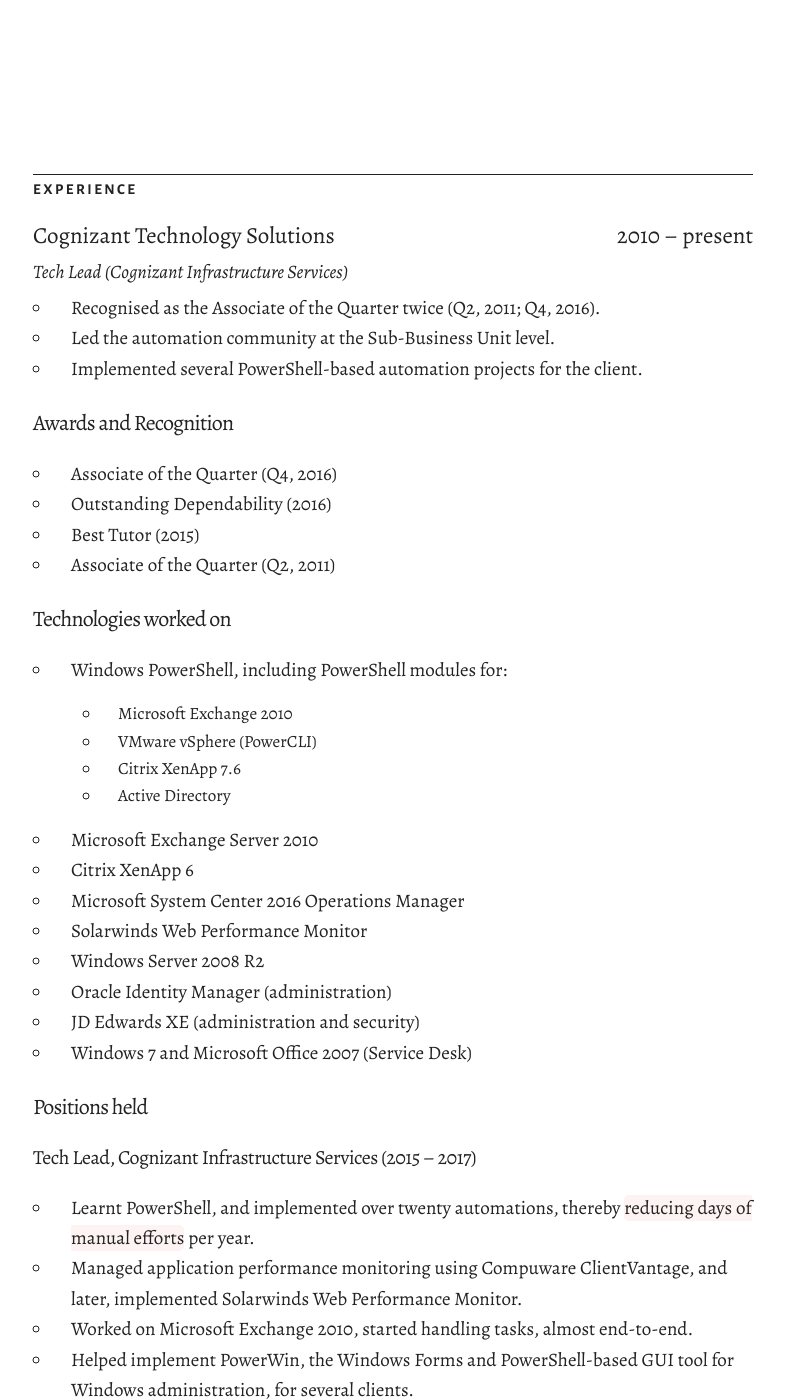
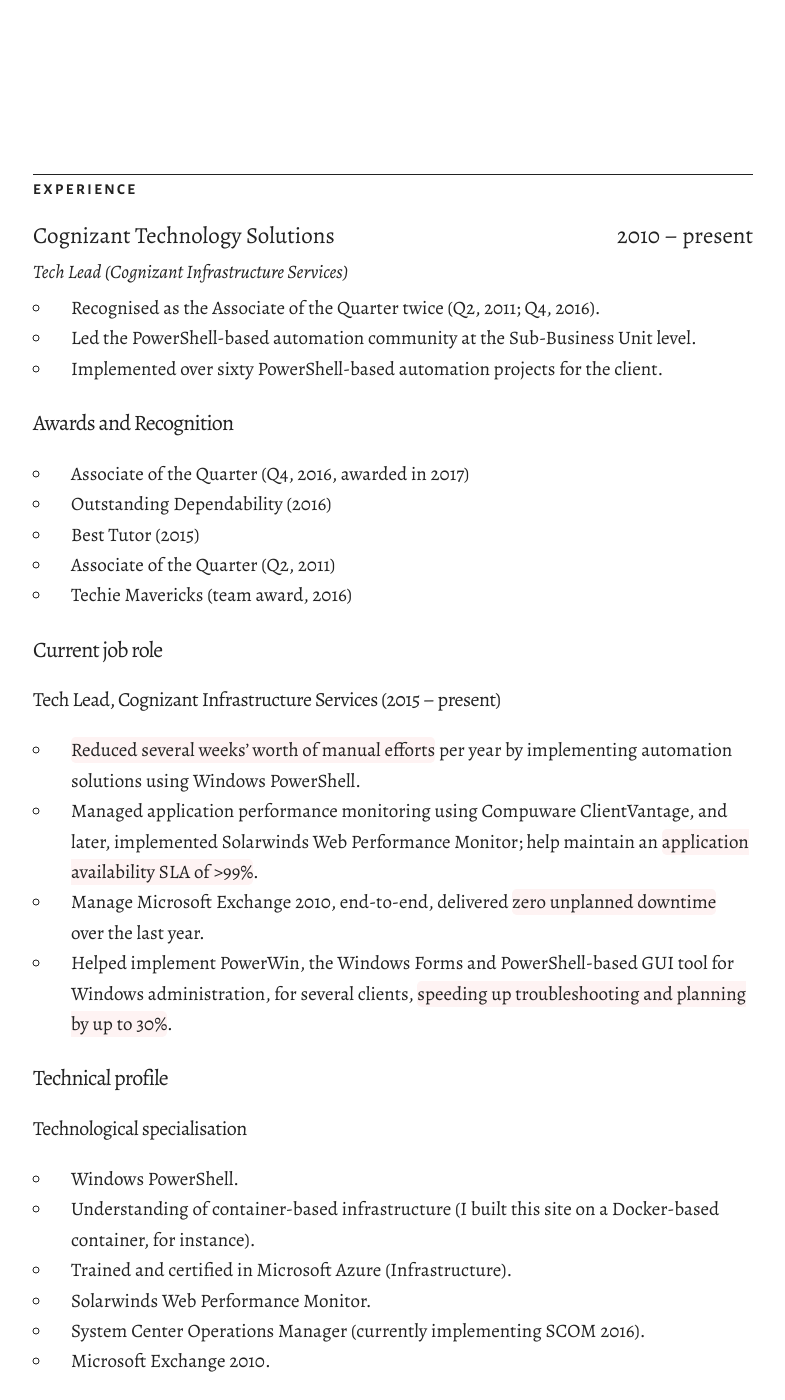
Before and after one commit to theramiyer/resume, a Jekyll site: the page built from _posts/2010-07-21-cognizant-technology-solutions.md, in a window 1280 px wide and 1400 px high. Shown: the whole window, without its empty margins (247-1032 px from the left). Built offline with Jekyll 4.4.1, drawn with Linux system fonts in a browser that asks for light colours; nearby versions of some CDN libraries; some of the changed text lies outside the part shown.

Commit message:
Refresh the Cognizant post

```diff
--- a/_posts/2010-07-21-cognizant-technology-solutions.md
+++ b/_posts/2010-07-21-cognizant-technology-solutions.md
@@ -9,18 +9,39 @@
 ---
 
 - Recognised as the Associate of the Quarter twice (Q2, 2011; Q4, 2016).
-- Led the automation community at the Sub-Business Unit level.
-- Implemented several PowerShell-based automation projects for the client.
+- Led the PowerShell-based automation community at the Sub-Business Unit level.
+- Implemented over sixty PowerShell-based automation projects for the client.
 <!--more-->
 
 #### Awards and Recognition
 
-- Associate of the Quarter (Q4, 2016)
+- Associate of the Quarter (Q4, 2016, awarded in 2017)
 - Outstanding Dependability (2016)
 - Best Tutor (2015)
 - Associate of the Quarter (Q2, 2011)
+- Techie Mavericks (team award, 2016)
 
-#### Technologies worked on
+#### Current job role
+
+##### Tech Lead, Cognizant Infrastructure Services (2015 -- present)
+
+- **Reduced several weeks' worth of manual efforts** per year by implementing automation solutions using Windows PowerShell.
+- Managed application performance monitoring using Compuware ClientVantage, and later, implemented Solarwinds Web Performance Monitor; help maintain an **application availability SLA of >99%**.
+- Manage Microsoft Exchange&nbsp;2010, end-to-end, delivered **zero unplanned downtime** over the last year.
+- Helped implement PowerWin, the Windows Forms and PowerShell-based GUI tool for Windows administration, for several clients, **speeding up troubleshooting and planning by up to 30%**.
+
+#### Technical profile
+
+##### Technological specialisation
+
+- Windows PowerShell.
+- Understanding of container-based infrastructure (I built this site on a Docker-based container, for instance).
+- Trained and certified in Microsoft Azure (Infrastructure).
+- Solarwinds Web Performance Monitor.
+- System Center Operations Manager (currently implementing SCOM&nbsp;2016).
+- Microsoft Exchange&nbsp;2010.
+
+##### Technologies worked on
 
 - Windows PowerShell, including PowerShell modules for:
   - Microsoft Exchange 2010
@@ -28,22 +49,15 @@
   - Citrix XenApp&nbsp;7.6
   - Active Directory
 - Microsoft Exchange Server&nbsp;2010
+- Solarwinds Web Performance Monitor
+- Microsoft System Center&nbsp;2016 Operations Manager
+- Windows Server 2008&nbsp;R2
 - Citrix XenApp&nbsp;6
-- Microsoft System Center&nbsp;2016 Operations Manager
-- Solarwinds Web Performance Monitor
-- Windows Server 2008&nbsp;R2
 - Oracle Identity Manager (administration)
 - JD&nbsp;Edwards XE (administration and security)
 - Windows&nbsp;7 and Microsoft Office&nbsp;2007 (Service Desk)
 
-#### Positions held
-
-##### Tech Lead, Cognizant Infrastructure Services (2015 -- 2017)
-
-- Learnt PowerShell, and implemented over twenty automations, thereby **reducing days of manual efforts** per year.
-- Managed application performance monitoring using Compuware ClientVantage, and later, implemented Solarwinds Web Performance Monitor.
-- Worked on Microsoft Exchange&nbsp;2010, started handling tasks, almost end-to-end.
-- Helped implement PowerWin, the Windows Forms and PowerShell-based GUI tool for Windows administration, for several clients.
+#### Past experience
 
 ##### Sr. Systems Executive, ITIS (2012 -- 2015)
 
```
